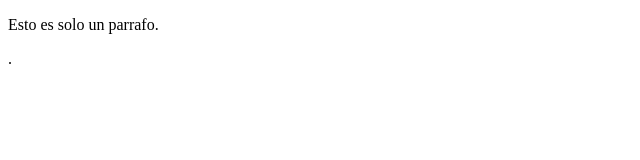
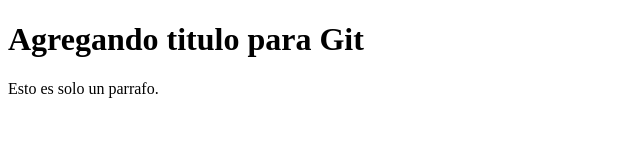
Before and after one commit to yalenigp/clase2604, a plain HTML site: page index.html in a window 1280 px wide. Shown: the whole page, without its empty margins (0-640 px from the left). Drawn offline with Linux system fonts and the light colour scheme.

Commit message:
Agregando otro cambio al archivos

```diff
--- a/index.html
+++ b/index.html
@@ -6,7 +6,8 @@
     <title>Clase de Git</title>
 </head>
 <body>
+    <h1> Agregando titulo para Git</h1>
     <p> Esto es solo un parrafo.</p>
-    .
+
 </body>
 </html>
```
